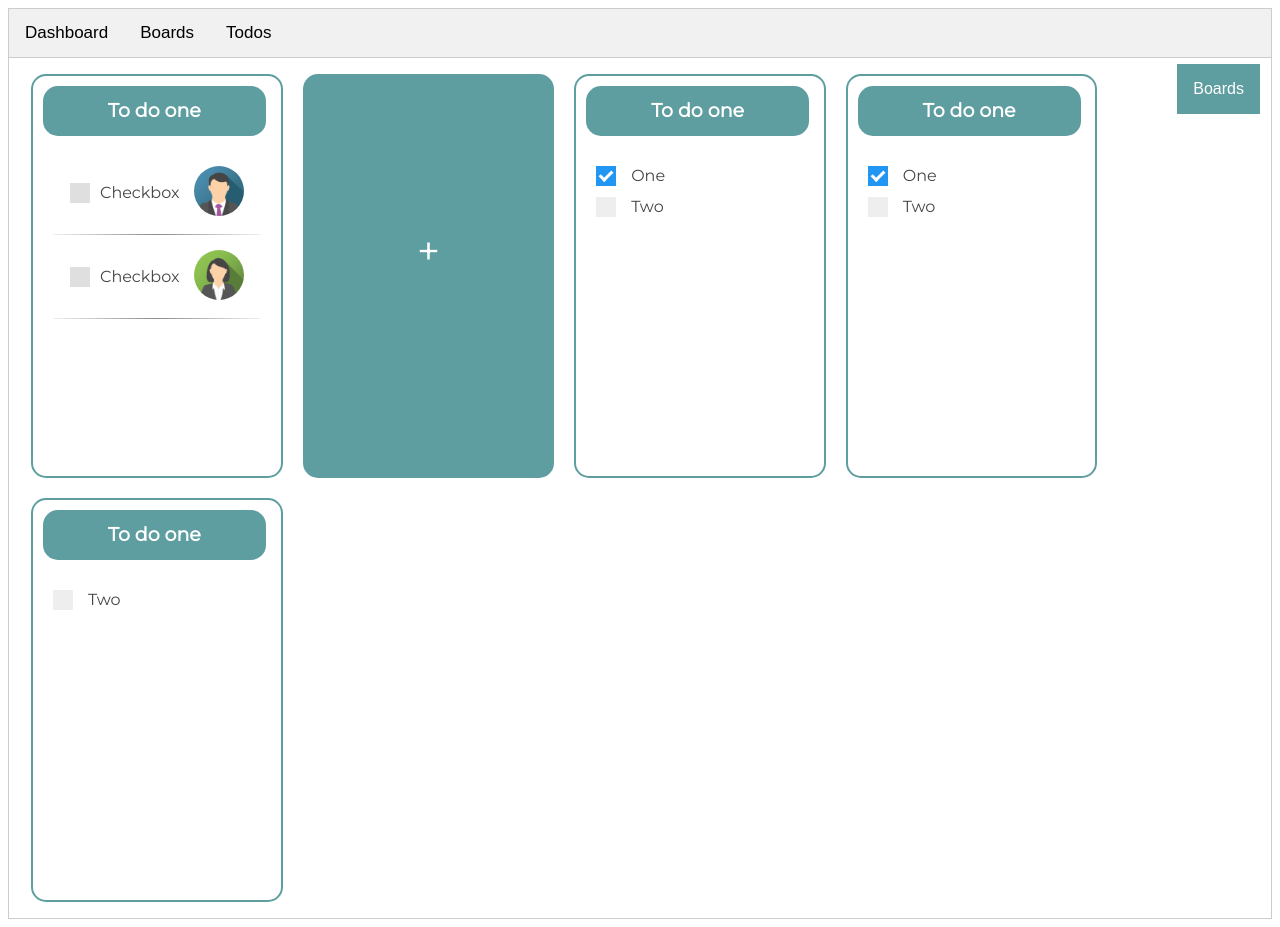
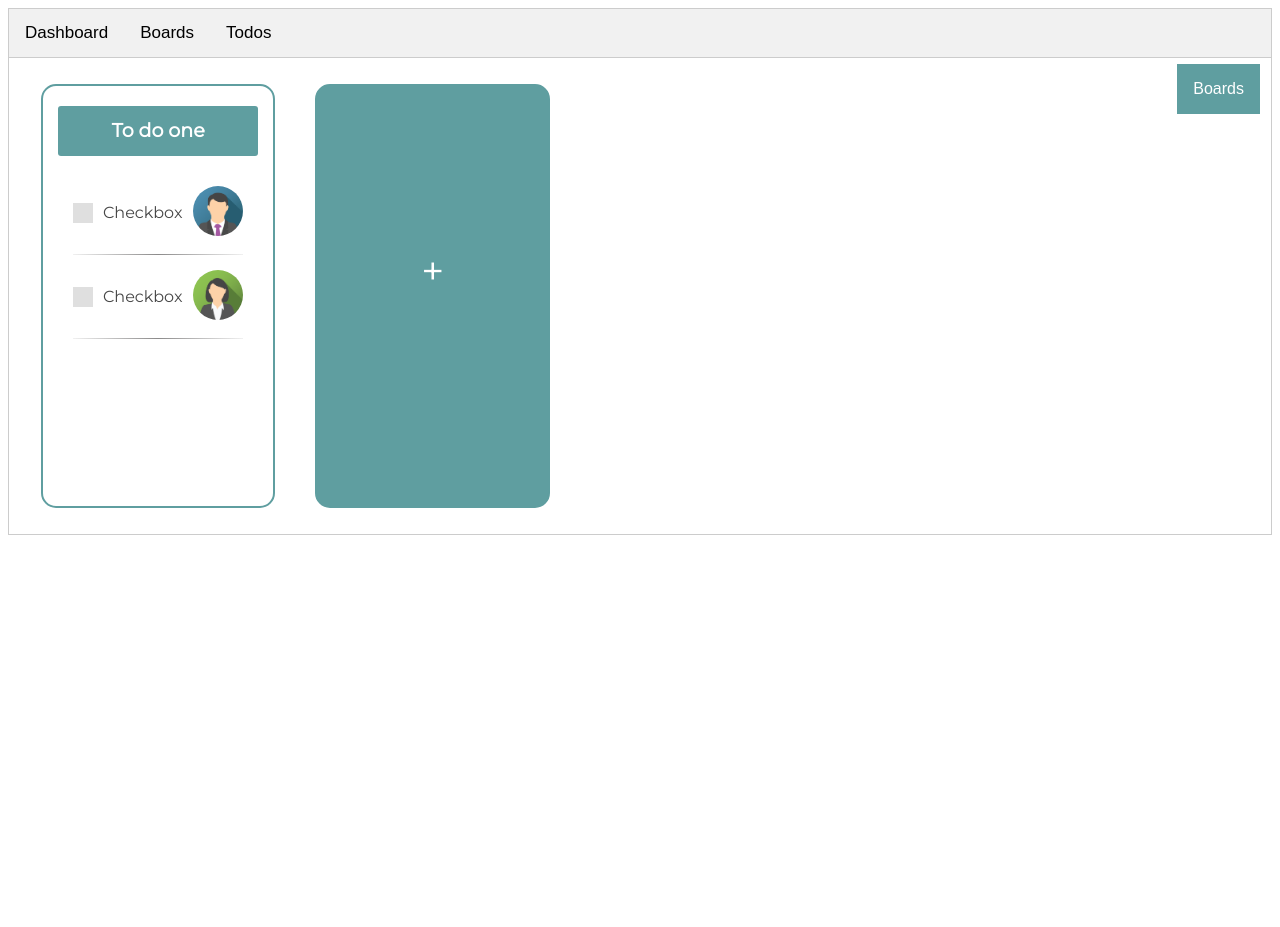
Before and after one commit to part-cadet/todo-server, a website: page todos.html in a window 1280 px wide. After the commit the page ends 800 px from the top, so only its background shows below. Drawn offline with Linux system fonts and the light colour scheme.

Commit message:
containet updated

```diff
--- a/assets/scss/_todos.scss
+++ b/assets/scss/_todos.scss
@@ -15,17 +15,15 @@
 
 .boardBoxTodo .todo {
     display: flex;
-    /* align-content: center;
-    align-items: center; */
     flex-direction: column;
-    margin: 10px;
+    margin: 20px;
+    padding: 10px;
     height: 400px;
-    width: 20%;
+    width: 17%;
     border: 2px solid cadetblue;
-    /* border-width: 5px; */
     border-radius: 15px;
+
     hr {
-
       margin-top: 0.9em;
       margin-bottom: 0.9em;
       border: 0;
@@ -37,14 +35,14 @@
 
     }
 
+    img {
+      border-radius: 50%;
+      height: 50px;
+      width: 50px;
+      margin-left: -20px;
+    }
 
 
-    img {
-      border-radius: 50%;
-  height: 50px;
-  width: 50px;
-  margin-left: -20px;
-    }
   }
 
 
@@ -55,11 +53,14 @@
     align-content: center;
     align-items: center;
     flex-direction: column;
-    margin: 10px;
+    margin: 20px;
     height: 400px;
-    width: 20%;
+
+    padding: 10px;
+
+    width: 17%;
+
     border: 2px solid cadetblue;
-    /* border-width: 5px; */
     border-radius: 15px;
     background-color: cadetblue;
     color: white;
@@ -80,6 +81,7 @@
     color: white;
     font-weight: bold;
     font-size: 19px;
+    align-self:center;
 
     text-align: center;
     display: flex;
@@ -87,10 +89,10 @@
     flex-direction: column;
     margin: 10px;
     height: 50px;
-    width: 90%;
+    width: 95%;
     /* border: 2px solid cadetblue; */
     /* border-width: 5px; */
-    border-radius: 15px;
+    border-radius: 3px;
     background-color: cadetblue;
   }
 
@@ -125,7 +127,7 @@
     display: flex;
 
     -webkit-flex-flow: row wrap;
-    justify-content: space-around;
+    justify-content: space-between;
 
     .taskItem{
       align-self:center;
--- a/todos.html
+++ b/todos.html
@@ -63,8 +63,8 @@
 
 
                         <div class="taskItem">
-                          <input class="styled-checkbox" id="styled-checkbox-1" type="checkbox" value="value1">
-                          <label for="styled-checkbox-1">Checkbox</label>
+                          <input class="styled-checkbox" id="styled-checkbox-2" type="checkbox" value="value1">
+                          <label for="styled-checkbox-2">Checkbox</label>
                         </div>
 
 
@@ -91,58 +91,10 @@
 
 
 
-        <div class="todo">
-            <div class="title">To do one</div>
-            <div class= "content" align="left">
-
-                <label class="checkboxcontainer">One
-                    <input type="checkbox" checked="checked">
-                    <span class="checkmark"></span>
-                </label>
-
-                <label class="checkboxcontainer">Two
-                    <input type="checkbox">
-                    <span class="checkmark"></span>
-                </label>
-
-            </div>
-
-        </div>
-
-
-        <div class="todo">
-            <div class="title">To do one</div>
-            <div class= "content" align="left">
-
-                <label class="checkboxcontainer">One
-                    <input type="checkbox" checked="checked">
-                    <span class="checkmark"></span>
-                </label>
-
-                <label class="checkboxcontainer">Two
-                    <input type="checkbox">
-                    <span class="checkmark"></span>
-                </label>
-
-            </div>
-
-        </div>
-
-
-        <div class="todo">
-            <div class="title">To do one</div>
-            <div class= "content" align="left">
 
 
 
-                <label class="checkboxcontainer">Two
-                    <input type="checkbox">
-                    <span class="checkmark"></span>
-                </label>
 
-            </div>
-
-        </div>
 
     </div>
 </div>
```
Also changed, not shown: assets/css/style.css.
